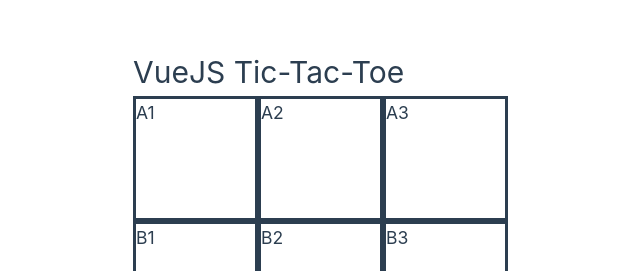
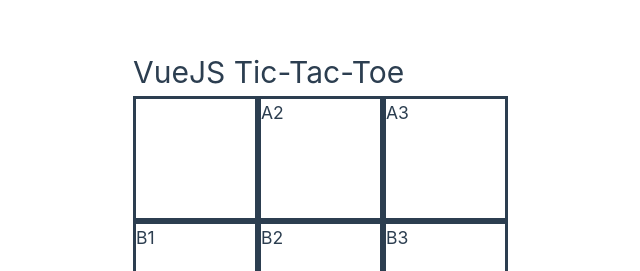
Before and after one commit to jffelix/VueJS-Tic-Tac-Toe, a Vue app in the folder VueJS-Tic-Tac-Toe/: page / in a window 1280 px wide. Shown: the part 141-412 px from the top of the page, without its empty margins (507-1147 px from the left). Built offline with nearby package versions, Linux system fonts and the light colour scheme.

Commit message:
Added console.log to A1

```diff
--- a/VueJS-Tic-Tac-Toe/src/components/rows/subrows/RowA1.vue
+++ b/VueJS-Tic-Tac-Toe/src/components/rows/subrows/RowA1.vue
@@ -1,14 +1,18 @@
 <template>
     <main>
-        <div className='rowA1'>
-            <h3>A1</h3>
+        <div className='rowA1' v-on:click="this.markBox">
         </div>
     </main>
 </template>
 
 <script>
 export default {
-    name: 'RowA1'
+    name: 'RowA1',
+    methods: {
+        markBox() {
+            console.log('A1')
+        }
+    }
 }
 </script>
 
```
